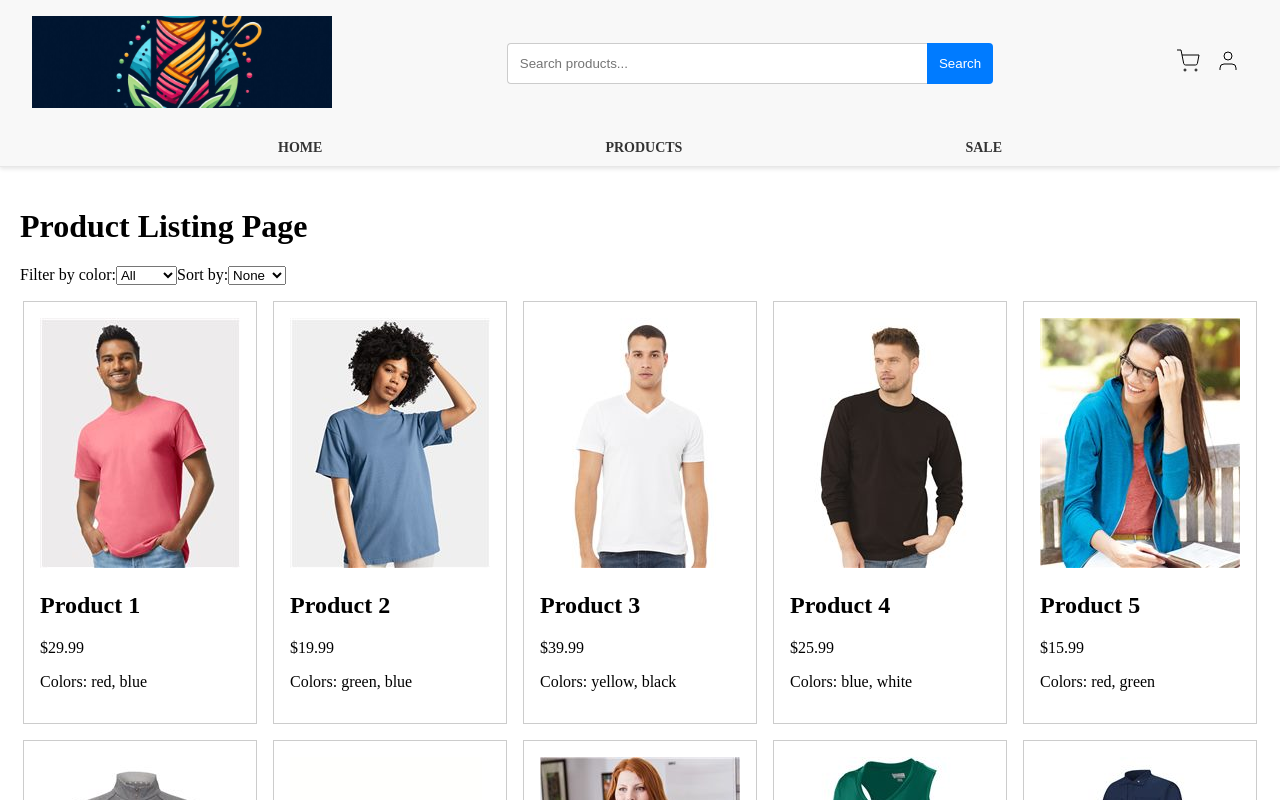
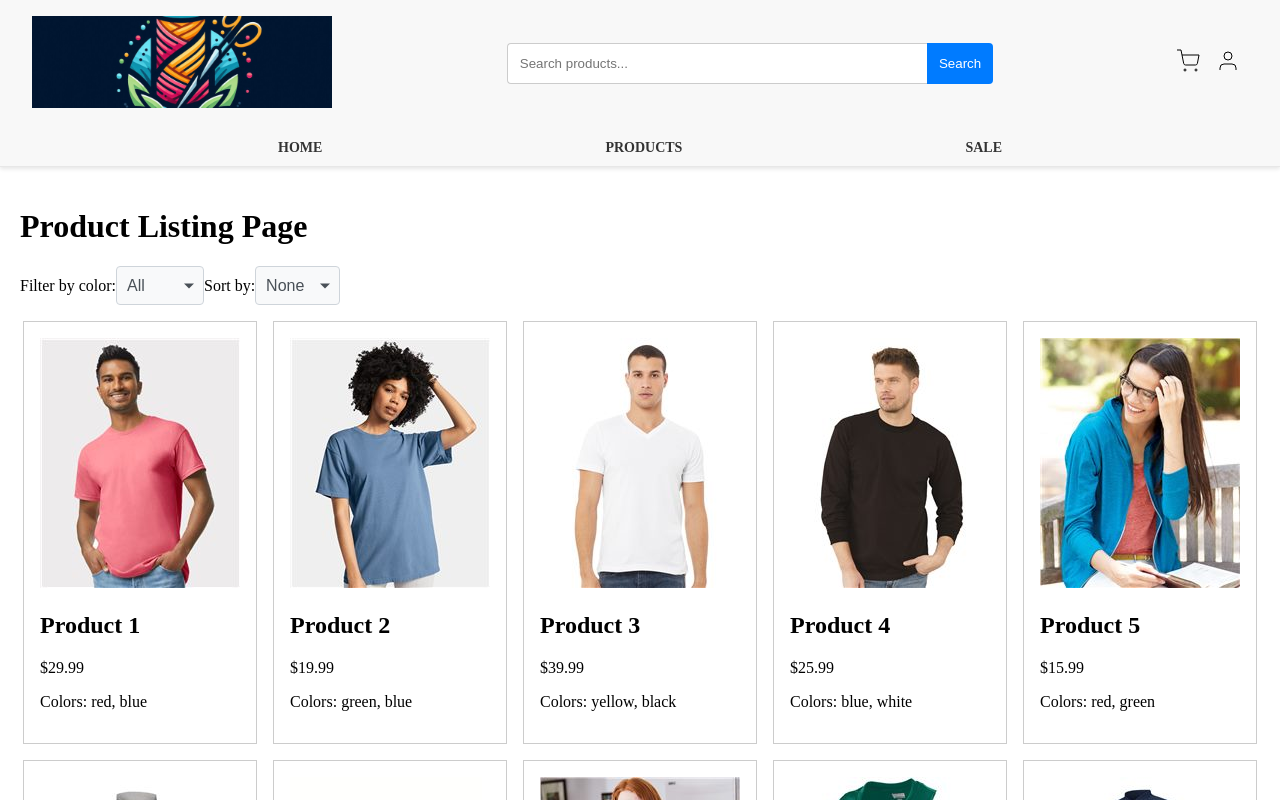
Before and after one commit to vschaeidt/sr-front-end-challenge, a React (Create React App) app: page / in a window 1280 px wide. Built offline with nearby package versions, Linux system fonts and the light colour scheme.

Commit message:
chore: make the Select more beautiful

```diff
--- a/src/App.js
+++ b/src/App.js
@@ -10,7 +10,7 @@ import Header from "./components/header/Header";
 import Footer from "./components/footer/Footer";
 import Menu from "./components/menu/Menu";
 import MobileMenu from "./components/menu/MobileMenu";
-import Select from "./components/Select";
+import Select from "./components/select/Select";
 import ProductCard from "./components/product/ProductCard";
 
 function App() {
--- a/src/components/Select.js
+++ /dev/null
@@ -1,26 +0,0 @@
-import React from "react";
-import PropTypes from "prop-types";
-
-const Select = ({ options, onChange }) => {
-    return (
-        <select onChange={onChange}>
-            {options.map((option) => (
-                <option key={option.value} value={option.value}>
-                    {option.label}
-                </option>
-            ))}
-        </select>
-    );
-};
-
-Select.propTypes = {
-    options: PropTypes.arrayOf(
-        PropTypes.shape({
-            value: PropTypes.string.isRequired,
-            label: PropTypes.string.isRequired,
-        })
-    ).isRequired,
-    onChange: PropTypes.func.isRequired,
-};
-
-export default Select;
--- /dev/null
+++ b/src/components/select/Select.css
@@ -0,0 +1,37 @@
+.select-wrapper {
+    position: relative;
+    display: inline-block;
+}
+
+.modern-select {
+    appearance: none;
+    -webkit-appearance: none;
+    -moz-appearance: none;
+    background-color: #f8f9fa;
+    border: 1px solid #ced4da;
+    border-radius: 4px;
+    padding: 10px 30px 10px 10px;
+    font-size: 16px;
+    color: #495057;
+    cursor: pointer;
+    transition: border-color 0.15s ease-in-out, box-shadow 0.15s ease-in-out;
+}
+
+.modern-select:focus {
+    border-color: #80bdff;
+    outline: 0;
+    box-shadow: 0 0 0 0.2rem rgba(0, 123, 255, 0.25);
+}
+
+.select-arrow {
+    position: absolute;
+    top: 50%;
+    right: 10px;
+    transform: translateY(-50%);
+    width: 0;
+    height: 0;
+    border-left: 5px solid transparent;
+    border-right: 5px solid transparent;
+    border-top: 5px solid #495057;
+    pointer-events: none;
+}
--- /dev/null
+++ b/src/components/select/Select.js
@@ -0,0 +1,30 @@
+import React from "react";
+import PropTypes from "prop-types";
+import "./Select.css";
+
+const Select = ({ options, onChange }) => {
+    return (
+        <div className="select-wrapper">
+            <select onChange={onChange} className="modern-select">
+                {options.map((option) => (
+                    <option key={option.value} value={option.value}>
+                        {option.label}
+                    </option>
+                ))}
+            </select>
+            <span className="select-arrow"></span>
+        </div>
+    );
+};
+
+Select.propTypes = {
+    options: PropTypes.arrayOf(
+        PropTypes.shape({
+            value: PropTypes.string.isRequired,
+            label: PropTypes.string.isRequired,
+        })
+    ).isRequired,
+    onChange: PropTypes.func.isRequired,
+};
+
+export default Select;
```
